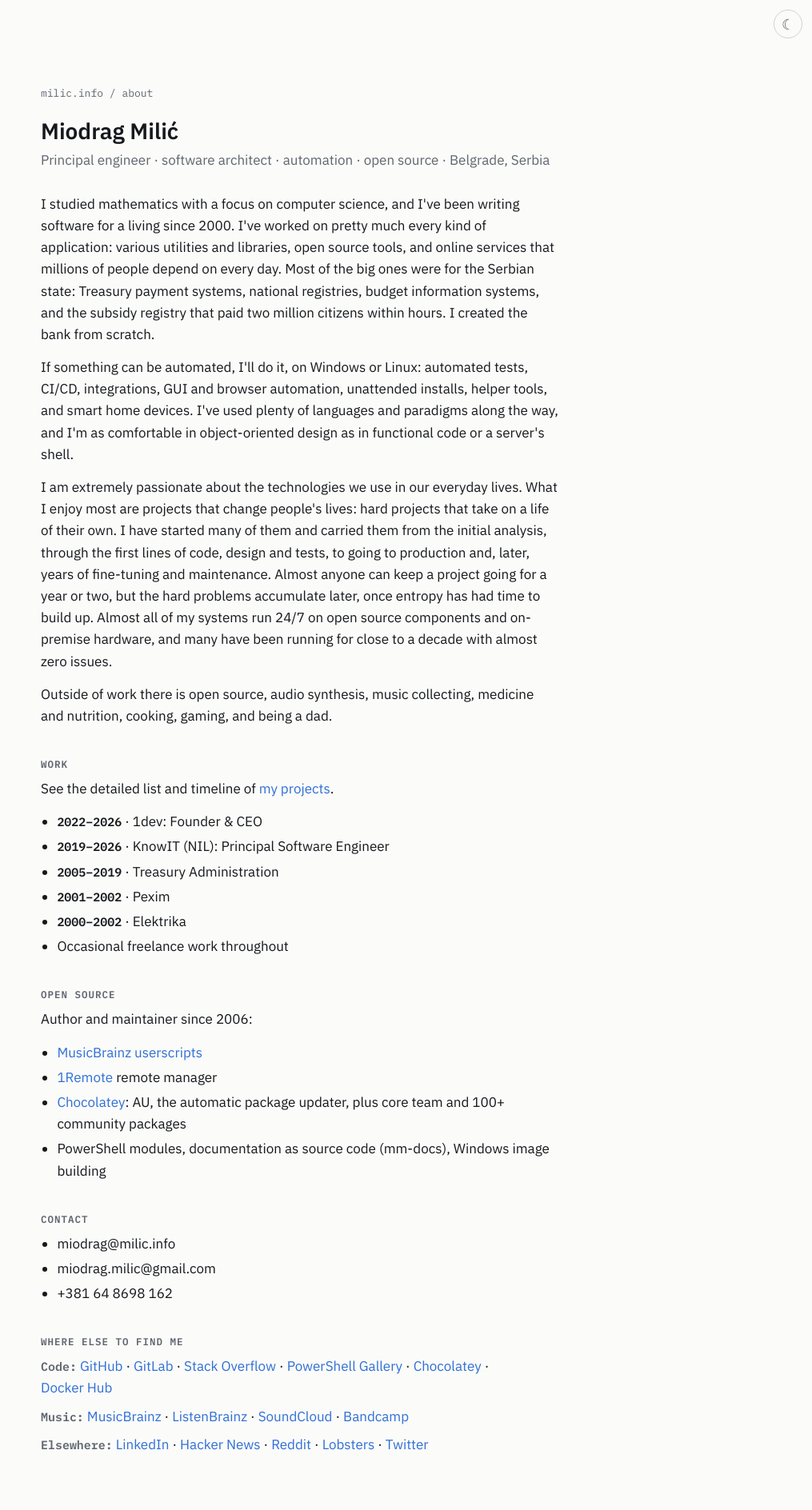
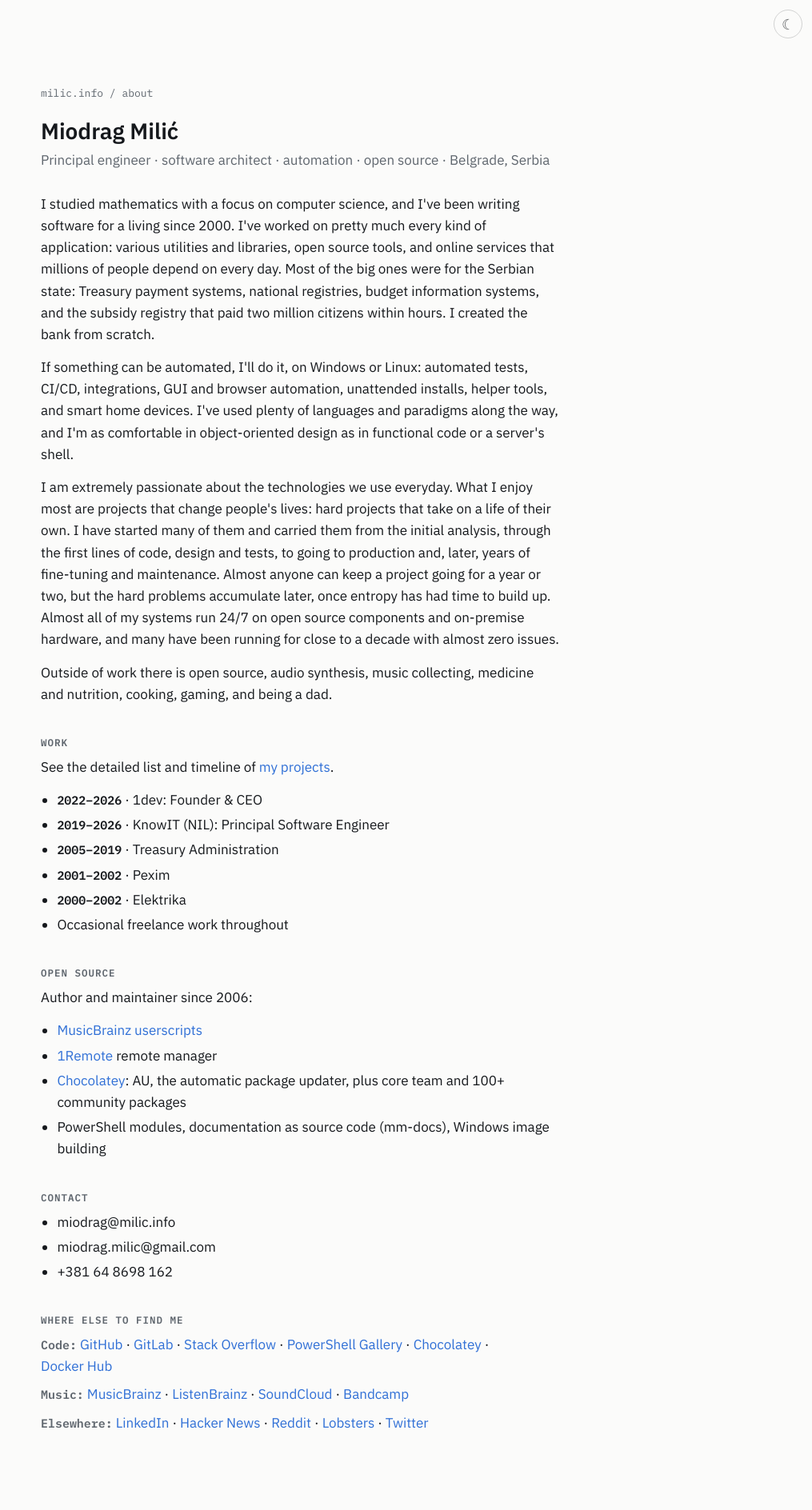
Before and after one commit to majkinetor/majkinetor.github.io, a Jekyll site: the page built from docs/about.md, in a window 1280 px wide. Shown: the whole page at 80% size, without its empty margins (265-1280 px from the left). Built offline with Jekyll 4.4.1, drawn with Linux system fonts in a browser that asks for light colours; after the commit the page ends 1861 px from its top, so only the background shows below that.

Commit message:
Fix typo in about.md regarding 'everyday'

```diff
--- a/docs/about.md
+++ b/docs/about.md
@@ -10,7 +10,7 @@
 
 If something can be automated, I'll do it, on Windows or Linux: automated tests, CI/CD, integrations, GUI and browser automation, unattended installs, helper tools, and smart home devices. I've used plenty of languages and paradigms along the way, and I'm as comfortable in object-oriented design as in functional code or a server's shell.
 
-I am extremely passionate about the technologies we use in our everyday lives. What I enjoy most are projects that change people's lives: hard projects that take on a life of their own. I have started many of them and carried them from the initial analysis, through the first lines of code, design and tests, to going to production and, later, years of fine-tuning and maintenance. Almost anyone can keep a project going for a year or two, but the hard problems accumulate later, once entropy has had time to build up. Almost all of my systems run 24/7 on open source components and on-premise hardware, and many have been running for close to a decade with almost zero issues.
+I am extremely passionate about the technologies we use everyday. What I enjoy most are projects that change people's lives: hard projects that take on a life of their own. I have started many of them and carried them from the initial analysis, through the first lines of code, design and tests, to going to production and, later, years of fine-tuning and maintenance. Almost anyone can keep a project going for a year or two, but the hard problems accumulate later, once entropy has had time to build up. Almost all of my systems run 24/7 on open source components and on-premise hardware, and many have been running for close to a decade with almost zero issues.
 
 Outside of work there is open source, audio synthesis, music collecting, medicine and nutrition, cooking, gaming, and being a dad.
 
```
